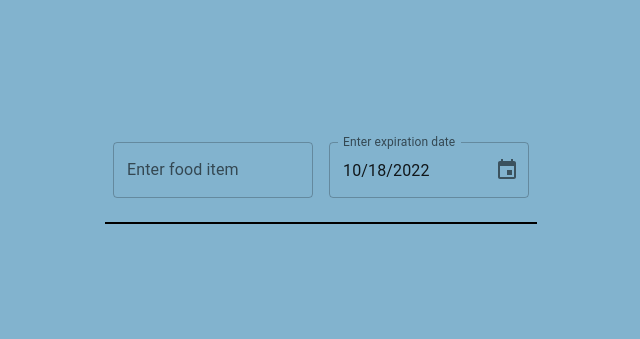
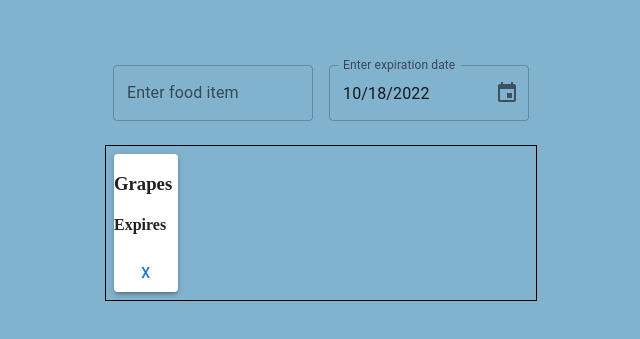
Before and after one commit to JMSHEEVEE/Expired, a React app: page / in a window 1280 px wide. Shown: the part 221-560 px from the top of the page, without its empty margins (319-959 px from the left). Built offline with nearby package versions, Linux system fonts and the light colour scheme.

Commit message:
fridge item fetch

```diff
--- a/client/components/FridgeDisplay.js
+++ b/client/components/FridgeDisplay.js
@@ -3,7 +3,10 @@ import Box from '@mui/material/Box';
 import FridgeItem from './FridgeItem';
 import "../scss/styles.scss";
 
-const FridgeDisplay = () => (
+export default function FridgeDisplay() {
+
+
+  return(
     <div>
         <Box
       sx={{
@@ -15,8 +18,8 @@ const FridgeDisplay = () => (
         },
       }}
     >
+     <FridgeItem />
     </Box>
     </div>
-);
-
-export default FridgeDisplay;
+  );
+}
--- a/client/components/FridgeItem.js
+++ b/client/components/FridgeItem.js
@@ -1,12 +1,53 @@
 import * as React from 'react';
 import { Fragment } from 'react';
-import Box from '@mui/material/Box';
+import Button from '@mui/material/Button';
 import Paper from '@mui/material/Paper';
+import "../scss/styles.scss";
 
 export default function FridgeItem() {
+
+  const handleDelete = (e) => {
+    (async () => {
+        try {
+        await fetch('/api/', {
+            method: 'DELETE',
+            body: JSON.stringify({ resto_id }),
+            headers: {
+            'Content-Type': 'application/json',
+            },
+        });
+        //THIS IS A STAND IN VARIABLE
+        setDeleted({ item_id });
+        console.log(`Deleted ${foodItem}`);
+        } catch (error) {
+        //THIS IS A STAND IN VARIABLE
+        console.log(`Error attempting to delete ${foodItem}, error`);
+        }
+    })();
+    };
+
+
   return (
     <Fragment>
-      <Paper elevation={3} />
+        <Paper
+        m={1}
+        elevation={3}
+        display="flex"
+        justifyContent="flex-end"
+        alignItems="flex-end"
+        >
+            <div>
+                <h3 padding={4}>Grapes</h3>
+                <h4>Expires</h4>
+            </div>
+            <Button
+            id="delete-button"
+            onClick={() => {
+                alert('clicked');}}
+            >
+                x
+            </Button>
+      </Paper>
     </Fragment>
   );
 }
--- a/client/scss/styles.scss
+++ b/client/scss/styles.scss
@@ -16,3 +16,15 @@ body {
     justify-content: center;
     margin: 20px;
 }
+
+.food-item {
+    display: flex;
+    border-width: 2px;
+    border:rgb(1, 89, 136);
+    justify-content: left;
+    height: 150px;
+}
+
+.delete-button {
+    height: 10px;
+}
```
